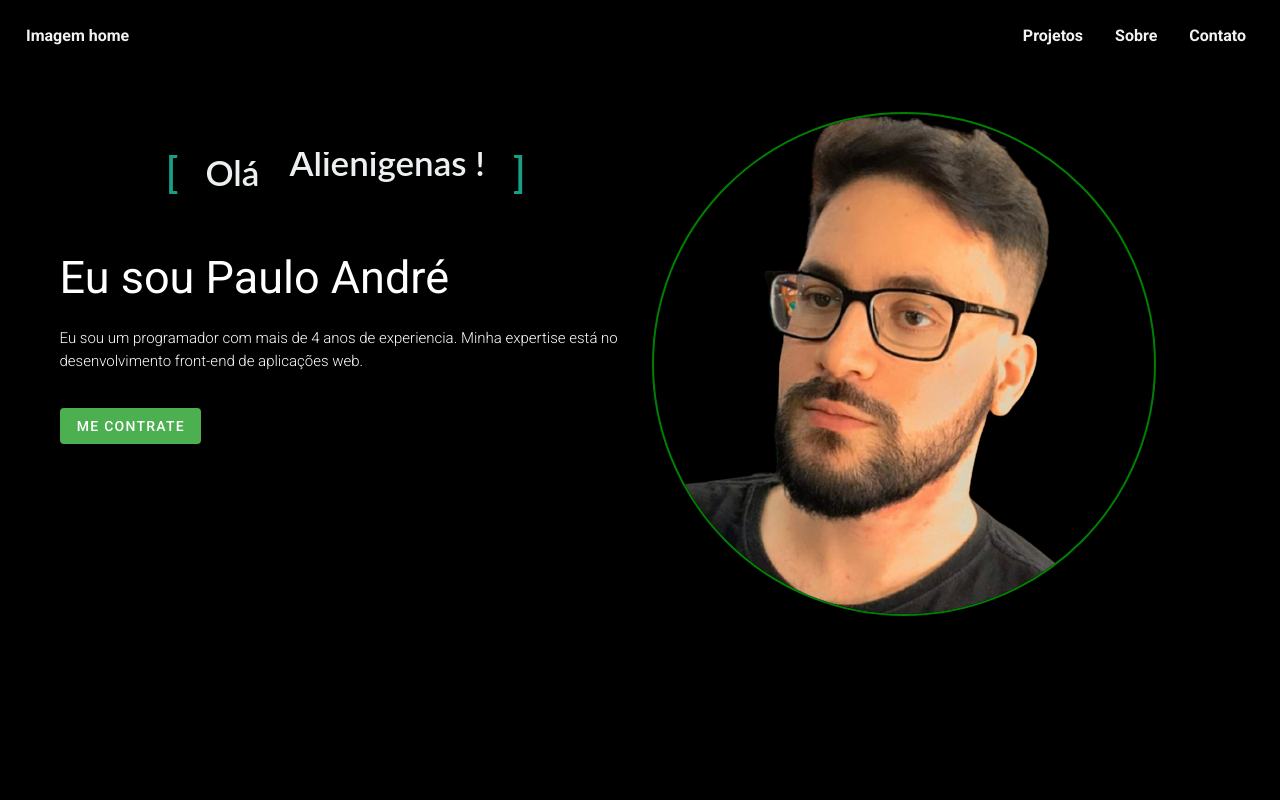
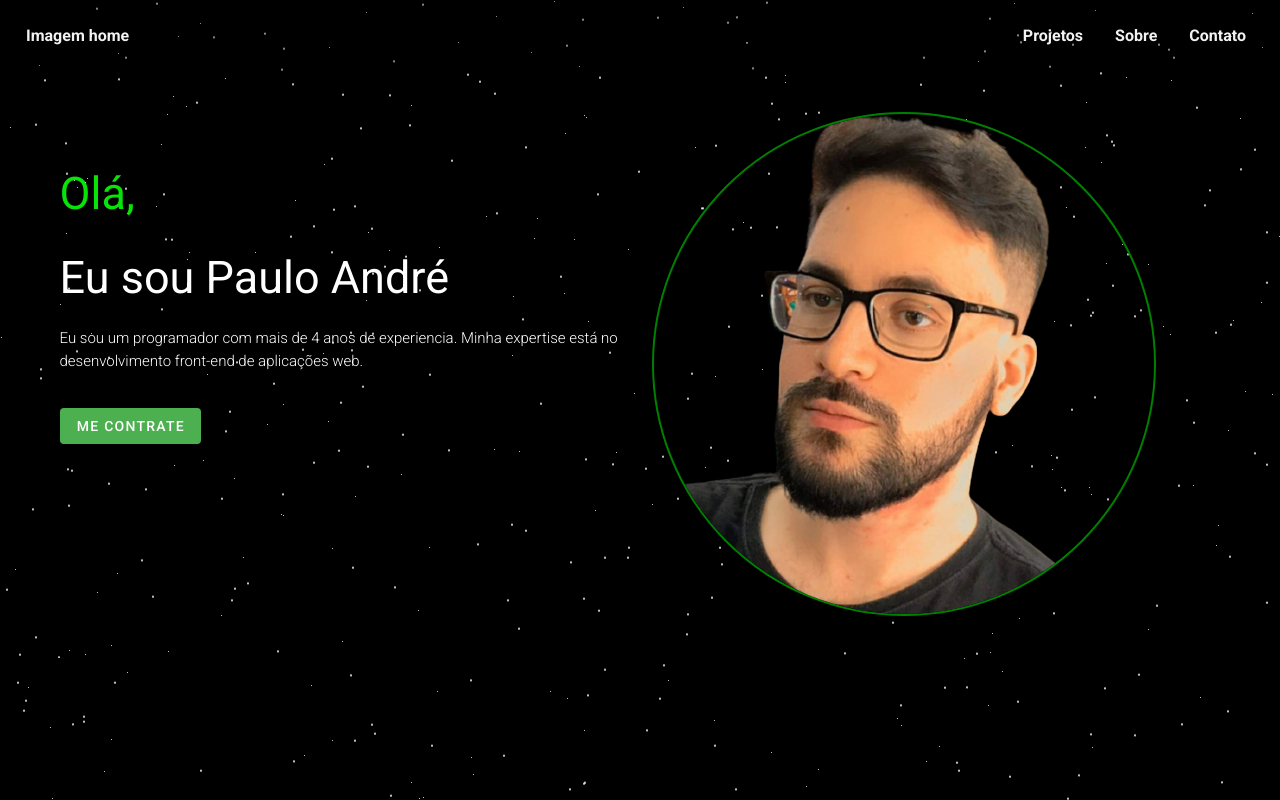
Before and after one commit to paulo0056/pauloandrejr.me, a Vue app: page / in a window 1280 px wide. Built offline with nearby package versions, Linux system fonts and the light colour scheme.

Commit message:
chore: creating background animated

```diff
--- a/src/components/HelloUsers.vue
+++ /dev/null
@@ -1,267 +0,0 @@
-<template>
-  <div>
-    <div class="content">
-      <div class="content__container">
-        <p class="content__container__text">Olá</p>
-
-        <ul class="content__container__list">
-          <li class="content__container__list__item">Pessoal !</li>
-          <li class="content__container__list__item">Draconatos !</li>
-          <li class="content__container__list__item">Alienigenas !</li>
-        </ul>
-      </div>
-    </div>
-  </div>
-</template>
-
-<script lang="ts">
-import Vue from "vue";
-
-export default Vue.extend({});
-</script>
-
-<style lang="scss">
-.content {
-  position: absolute;
-  top: 29%;
-  left: 27%;
-  transform: translate(-50%, -50%);
-  height: 160px;
-  overflow: hidden;
-  font-family: "Lato", sans-serif;
-  font-size: 35px;
-  line-height: 40px;
-  color: #ecf0f1;
-
-  &__container {
-    font-weight: 600;
-    overflow: hidden;
-    height: 40px;
-    padding: 0 40px;
-
-    &:before {
-      content: "[";
-      left: 0;
-    }
-
-    &:after {
-      content: "]";
-      position: absolute;
-      right: 0;
-    }
-
-    &:after,
-    &:before {
-      position: absolute;
-      top: 0;
-
-      color: #16a085;
-      font-size: 42px;
-      line-height: 40px;
-
-      -webkit-animation-name: opacity;
-      -webkit-animation-duration: 2s;
-      -webkit-animation-iteration-count: infinite;
-      animation-name: opacity;
-      animation-duration: 2s;
-      animation-iteration-count: infinite;
-    }
-
-    &__text {
-      display: inline;
-      float: left;
-      margin: 0;
-    }
-
-    &__list {
-      margin-top: 0;
-      margin-left: 60px;
-      padding-left: 110px;
-      text-align: left;
-      list-style: none;
-
-      -webkit-animation-name: change;
-      -webkit-animation-duration: 10s;
-      -webkit-animation-iteration-count: infinite;
-      animation-name: change;
-      animation-duration: 10s;
-      animation-iteration-count: infinite;
-
-      &__item {
-        line-height: 40px;
-        margin: 0;
-      }
-    }
-  }
-}
-
-@-webkit-keyframes opacity {
-  0%,
-  100% {
-    opacity: 0;
-  }
-  50% {
-    opacity: 1;
-  }
-}
-
-@-webkit-keyframes change {
-  0%,
-  12.66%,
-  100% {
-    transform: translate3d(0, 0, 0);
-  }
-  16.66%,
-  29.32% {
-    transform: translate3d(0, -25%, 0);
-  }
-  33.32%,
-  45.98% {
-    transform: translate3d(0, -50%, 0);
-  }
-  49.98%,
-  62.64% {
-    transform: translate3d(0, -75%, 0);
-  }
-  66.64%,
-  79.3% {
-    transform: translate3d(0, -50%, 0);
-  }
-  83.3%,
-  95.96% {
-    transform: translate3d(0, -25%, 0);
-  }
-}
-
-@-o-keyframes opacity {
-  0%,
-  100% {
-    opacity: 0;
-  }
-  50% {
-    opacity: 1;
-  }
-}
-
-@-o-keyframes change {
-  0%,
-  12.66%,
-  100% {
-    transform: translate3d(0, 0, 0);
-  }
-  16.66%,
-  29.32% {
-    transform: translate3d(0, -25%, 0);
-  }
-  33.32%,
-  45.98% {
-    transform: translate3d(0, -50%, 0);
-  }
-  49.98%,
-  62.64% {
-    transform: translate3d(0, -75%, 0);
-  }
-  66.64%,
-  79.3% {
-    transform: translate3d(0, -50%, 0);
-  }
-  83.3%,
-  95.96% {
-    transform: translate3d(0, -25%, 0);
-  }
-}
-
-@-moz-keyframes opacity {
-  0%,
-  100% {
-    opacity: 0;
-  }
-  50% {
-    opacity: 1;
-  }
-}
-
-@-moz-keyframes change {
-  0%,
-  12.66%,
-  100% {
-    transform: translate3d(0, 0, 0);
-  }
-  16.66%,
-  29.32% {
-    transform: translate3d(0, -25%, 0);
-  }
-  33.32%,
-  45.98% {
-    transform: translate3d(0, -50%, 0);
-  }
-  49.98%,
-  62.64% {
-    transform: translate3d(0, -75%, 0);
-  }
-  66.64%,
-  79.3% {
-    transform: translate3d(0, -50%, 0);
-  }
-  83.3%,
-  95.96% {
-    transform: translate3d(0, -25%, 0);
-  }
-}
-
-@keyframes opacity {
-  0%,
-  100% {
-    opacity: 0;
-  }
-  50% {
-    opacity: 1;
-  }
-}
-
-@keyframes change {
-  0%,
-  12.66%,
-  100% {
-    transform: translate3d(0, 0, 0);
-  }
-  16.66%,
-  29.32% {
-    transform: translate3d(0, -25%, 0);
-  }
-  33.32%,
-  45.98% {
-    transform: translate3d(0, -50%, 0);
-  }
-  49.98%,
-  62.64% {
-    transform: translate3d(0, -75%, 0);
-  }
-  66.64%,
-  79.3% {
-    transform: translate3d(0, -50%, 0);
-  }
-  83.3%,
-  95.96% {
-    transform: translate3d(0, -25%, 0);
-  }
-}
-
-// 6 is the number of animation.
-// Here, there are 4 lines :
-
-// 1 to 2
-// 2 to 3
-// 3 to 4
-// 4 to 3
-// 3 to 2
-// 2 to 1
-
-// 6x + 6y = 100 (100% duration)
-
-// HERE :
-// y = 4 -> Animation between two lines
-// x = 12.66 -> Time spent on a line
-
-// You can define a value and calculate the other if you want change speed or the number of lines
-</style>
--- a/src/views/PortfolioHome.vue
+++ b/src/views/PortfolioHome.vue
@@ -1,5 +1,12 @@
 <template>
   <div class="app-bg">
+    <div class="animation-wrapper">
+      <div class="particle particle-1"></div>
+      <div class="particle particle-2"></div>
+      <div class="particle particle-3"></div>
+      <div class="particle particle-4"></div>
+    </div>
+
     <div class="navbar">
       <v-row justify="space-between">
         <v-col> <a> Imagem home </a></v-col>
@@ -17,8 +24,7 @@
       <v-container
         ><v-row>
           <v-col cols="6">
-            <HelloUsers />
-            <p class="title-profile mt-12">.</p>
+            <p class="title-profile mt-12">Olá,</p>
             <p class="subtitle-profile">Eu sou Paulo André</p>
             <p class="description-profile">
               Eu sou um programador com mais de 4 anos de experiencia. Minha
@@ -43,23 +49,20 @@
 
 <script lang="ts">
 import Vue from "vue";
-import HelloUsers from "../components/HelloUsers.vue";
 
-export default Vue.extend({
-  components: {
-    HelloUsers,
-  },
-});
+export default Vue.extend({});
 </script>
 
-<style scoped>
+<style scoped lang="scss">
 .img-profile img {
+  position: absolute;
+  z-index: 1;
   border-radius: 50%;
   border: green 2px solid;
 }
 .title-profile {
   font-size: 45px;
-  color: rgba(19, 216, 19, 0);
+  color: rgb(8, 228, 8);
 }
 .subtitle-profile {
   font-size: 45px;
@@ -105,4 +108,183 @@ export default Vue.extend({
   font-family: "Roboto", sans-serif;
   margin-top: 100px; /* Add a top margin to avoid content overlay */
 }
+/* Config */
+$color-bg: #1e1e1e;
+$color-particle: #fff;
+$spacing: 2560px;
+$time-1: 60s;
+$time-2: 120s;
+$time-3: 180s;
+$time-4: 200s;
+
+/* mixins */
+@function particles($max) {
+  $val: 0px 0px $color-particle;
+  @for $i from 1 through $max {
+    $val: #{$val}, random($spacing) + px random($spacing) + px $color-particle;
+  }
+  @return $val;
+}
+
+@mixin particles($max) {
+  box-shadow: particles($max);
+  border-radius: 50%;
+}
+
+/* Styles */
+html,
+body {
+  height: 100%;
+}
+
+body {
+  display: flex;
+  justify-content: center;
+  align-items: center;
+  font-size: 4rem;
+  overflow: hidden;
+}
+
+.page-bg,
+.animation-wrapper {
+  position: fixed;
+  top: 0;
+  left: 0;
+  width: 100%;
+  height: 100%;
+}
+
+.page-bg {
+  background: $color-bg;
+  background-blend-mode: screen;
+  background-size: cover;
+  filter: grayscale(100%);
+  z-index: -1;
+}
+
+.particle,
+.particle:after {
+  background: transparent;
+}
+
+.particle:after {
+  position: absolute;
+  content: "";
+  top: $spacing;
+}
+
+.particle-1 {
+  animation: animParticle $time-1 linear infinite;
+  @include particles(1000);
+  height: 2px;
+  width: 2px;
+}
+
+.particle-1:after {
+  @include particles(900);
+  height: 2px;
+  width: 2px;
+}
+
+.particle-2 {
+  animation: animParticle $time-2 linear infinite;
+  @include particles(800);
+  height: 2px;
+  width: 2px;
+}
+
+.particle-2:after {
+  @include particles(500);
+  height: 3px;
+  width: 3px;
+}
+
+.particle-3:after {
+  @include particles(1100);
+  height: 3px;
+  width: 3px;
+  border-radius: 50%;
+}
+
+.particle-4 {
+  animation: animParticle $time-4 linear infinite;
+  @include particles(1200);
+  height: 1px;
+  width: 1px;
+}
+
+.particle-4:after {
+  @include particles(700);
+  height: 1px;
+  width: 1px;
+}
+
+@keyframes animParticle {
+  from {
+    transform: translateY(0px);
+  }
+  to {
+    transform: translateY($spacing * -1);
+  }
+}
+
+.page-wrapper {
+  text-align: center;
+  color: #fff;
+  z-index: 2;
+}
+
+h4 {
+  color: #fff;
+  font-family: Monoton;
+  -webkit-animation: neon1 1.5s ease-in-out infinite alternate;
+  -moz-animation: neon1 1.5s ease-in-out infinite alternate;
+  animation: neon1 1.5s ease-in-out infinite alternate;
+}
+
+h4:hover {
+  color: #ff1177;
+  -webkit-animation: none;
+  -moz-animation: none;
+  animation: none;
+}
+
+/*glow for webkit*/
+
+@-webkit-keyframes neon1 {
+  from {
+    text-shadow: 0 0 10px #fff, 0 0 20px #fff, 0 0 30px #fff, 0 0 40px #ff1177,
+      0 0 70px #ff1177, 0 0 80px #ff1177, 0 0 100px #ff1177, 0 0 150px #ff1177;
+  }
+  to {
+    text-shadow: 0 0 5px #fff, 0 0 10px #fff, 0 0 15px #fff, 0 0 20px #ff1177,
+      0 0 35px #ff1177, 0 0 40px #ff1177, 0 0 50px #ff1177, 0 0 75px #ff1177;
+  }
+}
+
+/*glow for mozilla*/
+
+@-moz-keyframes neon1 {
+  from {
+    text-shadow: 0 0 10px #fff, 0 0 20px #fff, 0 0 30px #fff, 0 0 40px #ff1177,
+      0 0 70px #ff1177, 0 0 80px #ff1177, 0 0 100px #ff1177, 0 0 150px #ff1177;
+  }
+  to {
+    text-shadow: 0 0 5px #fff, 0 0 10px #fff, 0 0 15px #fff, 0 0 20px #ff1177,
+      0 0 35px #ff1177, 0 0 40px #ff1177, 0 0 50px #ff1177, 0 0 75px #ff1177;
+  }
+}
+
+/*glow*/
+
+@keyframes neon1 {
+  from {
+    text-shadow: 0 0 10px #fff, 0 0 20px #fff, 0 0 30px #fff, 0 0 40px #ff1177,
+      0 0 70px #ff1177, 0 0 80px #ff1177, 0 0 100px #ff1177, 0 0 150px #ff1177;
+  }
+  to {
+    text-shadow: 0 0 5px #fff, 0 0 10px #fff, 0 0 15px #fff, 0 0 20px #ff1177,
+      0 0 35px #ff1177, 0 0 40px #ff1177, 0 0 50px #ff1177, 0 0 75px #ff1177;
+  }
+}
 </style>
```
Also changed, not shown: 1 other file (tests, documents, lock files or other folders).
